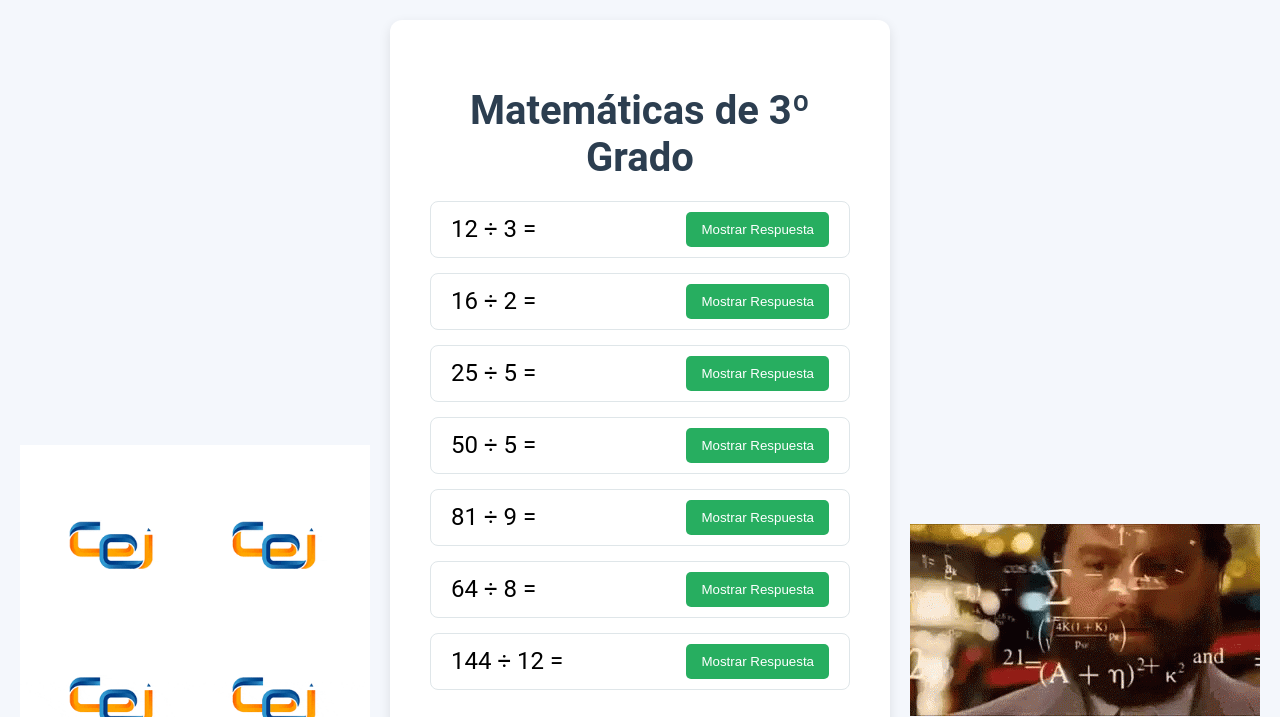
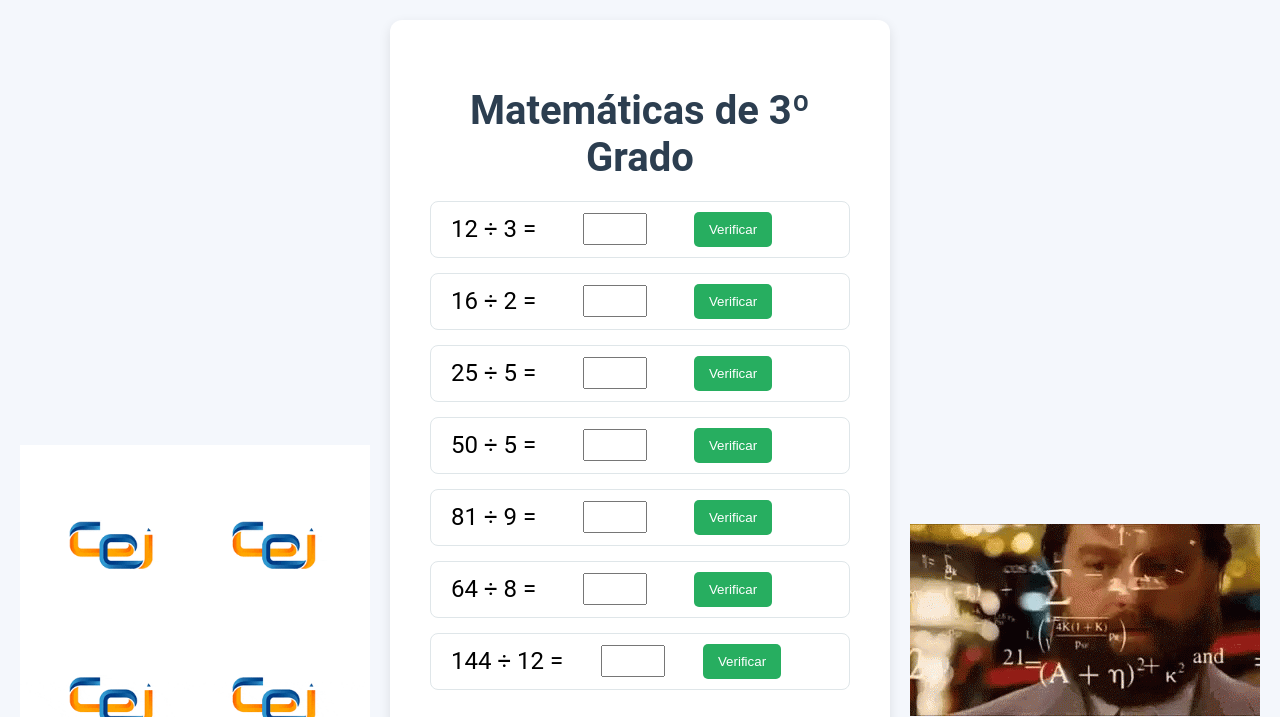
Before and after one commit to Rolan19/la-pagina-mat, a plain HTML site: page tercer-grado.html in a window 1280 px wide. Shown: the top 717 px of the page. Drawn offline with Linux system fonts and the light colour scheme.

Commit message:
Update tercer-grado.html

```diff
--- a/tercer-grado.html
+++ b/tercer-grado.html
@@ -50,6 +50,11 @@
         .problem {
             font-size: 1.5em;
         }
+        input[type="number"] {
+            width: 50px;
+            padding: 5px;
+            font-size: 1em;
+        }
         button {
             background-color: #27ae60;
             color: #fff;
@@ -62,10 +67,15 @@
         button:hover {
             background-color: #2ecc71;
         }
-        .answer {
-            display: none;
+        .result {
+            font-size: 1.3em;
+            margin-left: 10px;
+        }
+        .correct {
+            color: #2ecc71;
+        }
+        .incorrect {
             color: #e74c3c;
-            font-size: 1.3em;
         }
         .back-btn {
             margin-top: 30px;
@@ -95,48 +105,58 @@
 </head>
 <body>
     <div class="container-wrapper">
-
         <img src="palindex.gif" alt="GIF Izquierdo" class="gif">
-
-
         <div class="container">
             <h1>Matemáticas de 3º Grado</h1>
+
             <div class="operation">
                 <div class="problem">12 ÷ 3 =</div>
-                <button onclick="mostrarRespuesta(this)">Mostrar Respuesta</button>
-                <span class="answer">4</span>
+                <input type="number" id="respuesta1">
+                <button onclick="verificarRespuesta(4, 'respuesta1', 'resultado1')">Verificar</button>
+                <span class="result" id="resultado1"></span>
             </div>
+
             <div class="operation">
                 <div class="problem">16 ÷ 2 =</div>
-<button onclick="mostrarRespuesta(this)">Mostrar Respuesta</button>
-<span class="answer">8</span>
+                <input type="number" id="respuesta2">
+                <button onclick="verificarRespuesta(8, 'respuesta2', 'resultado2')">Verificar</button>
+                <span class="result" id="resultado2"></span>
             </div>
+
             <div class="operation">
                 <div class="problem">25 ÷ 5 =</div>
-<button onclick="mostrarRespuesta(this)">Mostrar Respuesta</button>
-<span class="answer">5</span>
+                <input type="number" id="respuesta3">
+                <button onclick="verificarRespuesta(5, 'respuesta3', 'resultado3')">Verificar</button>
+                <span class="result" id="resultado3"></span>
             </div>
+
             <div class="operation">
                 <div class="problem">50 ÷ 5 =</div>
-<button onclick="mostrarRespuesta(this)">Mostrar Respuesta</button>
-<span class="answer">10</span>
+                <input type="number" id="respuesta4">
+                <button onclick="verificarRespuesta(10, 'respuesta4', 'resultado4')">Verificar</button>
+                <span class="result" id="resultado4"></span>
             </div>
+
             <div class="operation">
                 <div class="problem">81 ÷ 9 =</div>
-<button onclick="mostrarRespuesta(this)">Mostrar Respuesta</button>
-<span class="answer">9</span>
+                <input type="number" id="respuesta5">
+                <button onclick="verificarRespuesta(9, 'respuesta5', 'resultado5')">Verificar</button>
+                <span class="result" id="resultado5"></span>
             </div>
+
             <div class="operation">
                 <div class="problem">64 ÷ 8 =</div>
-<button onclick="mostrarRespuesta(this)">Mostrar Respuesta</button>
-<span class="answer">8</span>
+                <input type="number" id="respuesta6">
+                <button onclick="verificarRespuesta(8, 'respuesta6', 'resultado6')">Verificar</button>
+                <span class="result" id="resultado6"></span>
             </div>
+
             <div class="operation">
                 <div class="problem">144 ÷ 12 =</div>
-<button onclick="mostrarRespuesta(this)">Mostrar Respuesta</button>
-<span class="answer">12</span>
+                <input type="number" id="respuesta7">
+                <button onclick="verificarRespuesta(12, 'respuesta7', 'resultado7')">Verificar</button>
+                <span class="result" id="resultado7"></span>
             </div>
-
 
             <div class="video-container">
                 <iframe src="https://www.youtube.com/embed/iA0fP4tL67s"
@@ -150,16 +170,21 @@
                 <a href="index.html">Volver al inicio</a>
             </div>
         </div>
-
-
         <img src="mmm.gif" alt="GIF Derecho" class="gif">
     </div>
 
     <script>
-        function mostrarRespuesta(element) {
-            var answer = element.nextElementSibling;
-            answer.style.display = 'inline';
-            element.style.display = 'none';
+        function verificarRespuesta(correcta, inputId, resultId) {
+            var respuesta = document.getElementById(inputId).value;
+            var resultado = document.getElementById(resultId);
+
+            if (respuesta == correcta) {
+                resultado.textContent = "Respuesta correcta";
+                resultado.className = "result correct";
+            } else {
+                resultado.textContent = "Respuesta incorrecta";
+                resultado.className = "result incorrect";
+            }
         }
     </script>
 </body>
```
